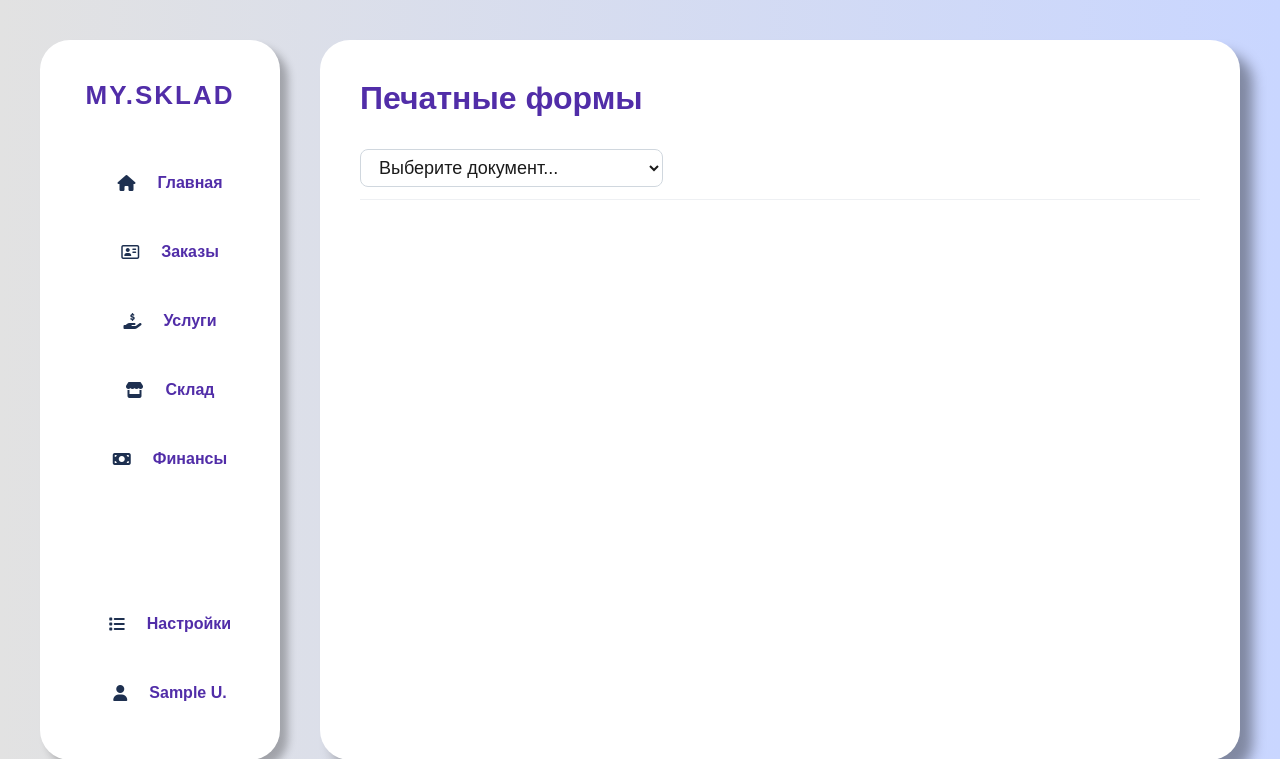
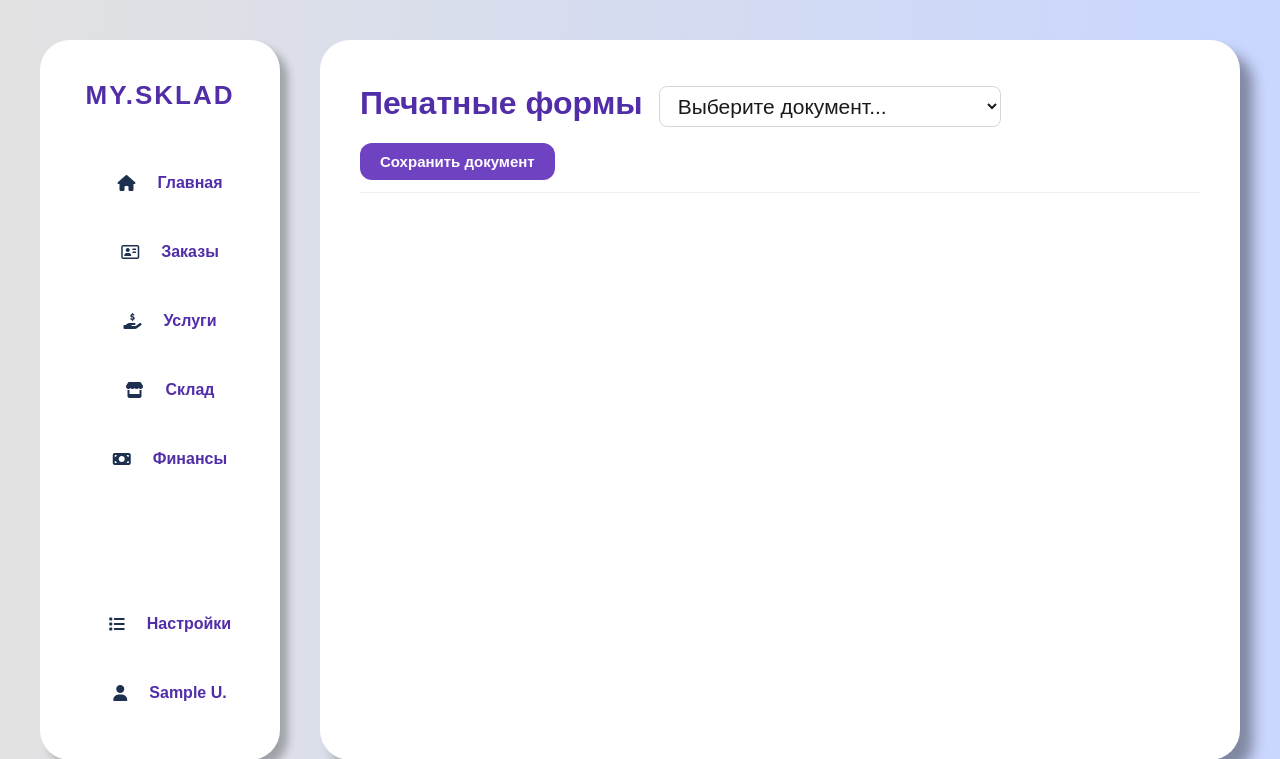
Before and after one commit to SergeyBalatskiy/crm_system, a Django app: page /profile/documents in a window 1280 px wide. Shown: the top 759 px of the page. Run offline with Django 5.2, Linux system fonts and the light colour scheme; the visitor is signed in with stand-in values (Sample User, id 1).

Commit message:
fix bug with incorrect response for HTMX (action) + fix has_changed from POST-method + add reesponse for JS frontend + create new frontend visual + change position for save-button

```diff
--- a/crm_system/profile_user/static/profile_user/css/tinymce.css
+++ b/crm_system/profile_user/static/profile_user/css/tinymce.css
@@ -31,7 +31,7 @@
 
 .navigation-select {
     flex-shrink: 0;
-    margin-bottom: 16px;
+    margin-top: 6px;
 }
 
 #editor-container {
@@ -93,8 +93,7 @@
 }
 
 .document-show-box h1 {
-    margin-top: 0;
-    margin-bottom: 20px;
+    margin: 0;
     color: #512da8;
 }
 
@@ -102,7 +101,7 @@
     display: flex;
     align-items: center;
     gap: 16px;
-    margin-top: 12px;
+    margin-top: 0;
 }
 
 .selected-document label {
@@ -114,12 +113,112 @@
 
 .selected-document select.custom-select {
     padding: 7px 32px 7px 14px;
-    font-size: 18px;
+    font-size: 21px;
     color: #1a1a1a;
     background-color: #ffffff;
     border: 1px solid #d0d7de;
     border-radius: 8px;
     outline: none;
     cursor: pointer;
+    margin-bottom: 0;
     transition: border-color 0.2s ease, box-shadow 0.2s ease;
 }
+
+/* Контейнер теперь позиционируется относительно белого блока .document-show-box */
+#toast-container {
+    position: absolute;
+    top: 30px;
+    right: 40px;
+    z-index: 1000;
+    display: flex;
+    flex-direction: column;
+    gap: 10px;
+    max-width: 385px;
+    pointer-events: none;
+}
+
+/* Общий стиль для всех плашек */
+.alert {
+    display: flex;
+    align-items: center;
+    gap: 10px;
+    padding: 14px 20px;
+    border-radius: 12px;
+    font-size: 18px;
+    font-weight: 600;
+    box-shadow: 0 4px 12px rgba(0, 0, 0, 0.08);
+    pointer-events: auto;
+}
+
+.alert-icon {
+    flex-shrink: 0;
+}
+
+/* Зеленый цвет — Изменения успешно сохранены */
+.alert-success {
+    background-color: #e6f4ea;
+    color: #137333;
+    border: 1px solid #ceead6;
+}
+
+/* Красный цвет — Изменения не обнаружены */
+.alert-danger {
+    background-color: #fce8e6;
+    color: #c5221f;
+    border: 1px solid #fad2cf;
+}
+
+.header-row {
+    display: flex;
+    align-items: center;
+    gap: 16px;
+    margin-bottom: 16px;
+    flex-wrap: wrap;
+}
+
+.btn-action,
+#reset-btn-container button,
+#reset-btn-container a {
+    display: inline-flex;
+    align-items: center;
+    justify-content: center;
+    padding: 10px 20px;
+    font-size: 15px;
+    font-weight: 600;
+    border-radius: 12px;
+    border: none;
+    cursor: pointer;
+    text-decoration: none;
+    transition: background-color 0.2s ease, opacity 0.2s ease;
+    white-space: nowrap;
+}
+
+.btn-save {
+    background-color: #6f42c1;
+    color: #ffffff;
+}
+
+.btn-save:hover {
+    background-color: #59339d;
+}
+
+/* Красная кнопка "По умолчанию" */
+.btn-reset,
+#reset-btn-container button,
+#reset-btn-container a {
+    background-color: #dc3545;
+    color: #ffffff;
+}
+
+.btn-reset:hover,
+#reset-btn-container button:hover,
+#reset-btn-container a:hover {
+    background-color: #bb2d3b;
+}
+
+/* Нижний блок навигации (Назад / Далее) */
+.bottom-actions {
+    display: flex;
+    gap: 12px;
+    margin-top: 16px;
+}
--- a/crm_system/profile_user/templates/profile_user/base.html
+++ b/crm_system/profile_user/templates/profile_user/base.html
@@ -3,8 +3,10 @@
 <html lang="ru">
 
 <head>
+    <link rel="shortcut icon" href="#">
     <meta charset="UTF-8">
     <title>Личный кабинет</title>
+    <link rel="stylesheet" href="{% static 'profile_user/css/tinymce.css' %}">
     <script src="https://cdn.jsdelivr.net/npm/htmx.org@2.0.10/dist/htmx.js"
         integrity="sha384-Q+Dky3iHVJOr6wUjQ4ulh6uQ76an/t+ak1+PjMVaxRjbZamFLAG+u9InkfjbsEQf"
         crossorigin="anonymous"></script>
--- a/crm_system/profile_user/templates/profile_user/documents_form/document.html
+++ b/crm_system/profile_user/templates/profile_user/documents_form/document.html
@@ -3,10 +3,10 @@
 <input type="hidden" id="fetched-doc-type" value="{{ cur_doc }}">
 
 <div id="reset-btn-container" hx-swap-oob="true">
-    <form method="POST" action="{% url 'backup_default_doc' %}" style="margin: 0;">
+    <form hx-post="{% url 'backup_default_doc' %}" hx-target="#hidden-data-container" hx-swap="innerHTML"
+        style="margin: 0;">
         {% csrf_token %}
         <input type="hidden" name="current_document" value="{{ cur_doc }}">
-        <button type="submit" class="btn-delete-worker">По умолчанию для {{ cur_doc }}</button>
-        <h1>{{ cur_doc }}</h1>
+        <button type="submit" class="btn-delete-worker">По умолчанию</button>
     </form>
 </div>
--- a/crm_system/profile_user/templates/profile_user/tinymce.html
+++ b/crm_system/profile_user/templates/profile_user/tinymce.html
@@ -2,14 +2,18 @@
 {% load static %}
 
 {% block content %}
-<link rel="stylesheet" href="{% static 'profile_user/css/tinymce.css' %}">
 
 <div class="document-show-place">
     <div class="document-show-box">
+        <div id="toast-container"></div>
+
+        <!-- Шапка: Заголовок, Выбор, Сохранить, По умолчанию -->
+        <div class="header-row">
             <h1>Печатные формы</h1>
+
             <form method="get" class="navigation-select">
                 <div class="selected-document">
-                <select class="custom-select mb-4" name="documents" id="page-select" hx-trigger="change"
+                    <select class="custom-select" name="documents" id="page-select" hx-trigger="change"
                         hx-target="#hidden-data-container" hx-get="{% url 'tiny_mce' %}" hx-swap="innerHTML">
                         <option value="" disabled selected hidden>Выберите документ...</option>
                         <option value="garanty_doc">Акт о гарантии</option>
@@ -20,33 +24,30 @@
                 </div>
             </form>
 
-        <!-- Кнопка восставновления по умолчанию выбранного документа (работает через hx-swap-oob='true')-->
+            <!-- Кнопка «Сохранить документ» связывается с формой через form="editor-form" -->
+            <button type="button" class="btn-action btn-save"
+                onclick="tinymce.triggerSave(); htmx.trigger('#editor-form', 'submit');">
+                Сохранить документ
+            </button>
+
+            <!-- Контейнер для кнопки «По умолчанию» (приходит через hx-swap-oob) -->
             <div id="reset-btn-container"></div>
+        </div>
 
         <hr class="custom-divider">
 
         <div id="hidden-data-container" style="display: none;"></div>
 
         <div id="editor-container" style="display: none;">
-            <form method="post" action="">
+            <form id="editor-form" hx-post="{% url 'tiny_mce' %}" hx-headers='{"X-CSRFToken": "{{ csrf_token }}"}'>
                 {% csrf_token %}
                 <input type="hidden" name="document" id="current-document-input" value="">
-
                 {{ tiny_mce.media }}
                 {{ tiny_mce.as_p }}
-
-                <!-- Добавить выход из создания категории через esc! (.js) -->
-
-                <!-- Необходимо изменить и подкорректировать визуал чтобы он был ровным, чтобы сначала появлялись 2 кнопки вперед и назад, а потом, после выбора
-                появлялась посередине кнопка. Также нужно сделать ограничитель с серой "полосой" снизу + добавить кнопку которая "восстанавливает" документ до дефолтного
-                состояния ("По умолчанию") <- Скорее всего, сделать эту кнопку нужно сверху правее от самого выбора формы -->
-
-                <!-- В БУДУЩЕМ ДОБАВИТЬ СПРАВА ОКНО КОТОРОЕ БУДЕТ ОТВЕЧАТЬ ЗА ВСТАВКУ ЭЛЕМЕНТОВ
-                 КАК ЭТО СДЕЛАТЬ - ПОКА ЧТО Я НЕ ЗНАЮ, НО УВЕРЕН ЧТО ЭТО ЭТО НЕНАДОЛГО... -->
-
+                <div class="bottom-actions">
                     <a href="{% url 'categories' %}" class="btn btn-primary btn-next">Назад</a>
-                <button type="submit">Сохранить документ</button>
                     <a href="{% url 'form-editor' %}" class="btn btn-primary btn-next">Далее</a>
+                </div>
             </form>
         </div>
     </div>
@@ -73,6 +74,52 @@
             }
         }
     });
+
+    // Функция создания красивого всплывающего уведомления
+    function showToast(message, type = 'success') {
+        const container = document.getElementById('toast-container');
+
+        // Создаем элемент alert
+        const alertDiv = document.createElement('div');
+        alertDiv.className = `alert alert-${type} fade-in`;
+
+        // SVG-иконка в зависимости от типа
+        const icon = type === 'success'
+            ? `<svg class="alert-icon" xmlns="http://www.w3.org/2000/svg" width="20" height="20" fill="currentColor" viewBox="0 0 16 16">
+            <path d="M16 8A8 8 0 1 1 0 8a8 8 0 0 1 16 0zm-3.97-3.03a.75.75 0 0 0-1.08.022L7.477 9.417 5.384 7.323a.75.75 0 0 0-1.06 1.06L6.97 11.03a.75.75 0 0 0 1.079-.02l4.992-5.99a.75.75 0 0 0-.018-1.042z"/>
+           </svg>`
+            : `<svg class="alert-icon" xmlns="http://www.w3.org/2000/svg" width="20" height="20" fill="currentColor" viewBox="0 0 16 16">
+            <path d="M8 16A8 8 0 1 0 8 0a8 8 0 0 0 0 16zm.93-9.412-1 4.705c-.07.34.029.533.304.533.194 0 .487-.07.686-.246l-.088.416c-.287.346-.92.598-1.465.598-.703 0-1.002-.422-.808-1.319l.738-3.468c.064-.293.006-.399-.287-.47l-.451-.081.082-.381 2.29-.287zM8 5.5a1 1 0 1 1 0-2 1 1 0 0 1 0 2z"/>
+           </svg>`;
+
+        alertDiv.innerHTML = `${icon}<span>${message}</span>`;
+        container.appendChild(alertDiv);
+
+        // Автоматическое удаление через 3.5 секунды с плавной анимацией
+        setTimeout(() => {
+            alertDiv.style.opacity = '0';
+            alertDiv.style.transition = 'opacity 0.4s ease';
+            setTimeout(() => alertDiv.remove(), 400);
+        }, 3500);
+    }
+
+    // Слушатели HTMX-событий с сервера
+    document.body.addEventListener('success_save_doc', function () {
+        showToast('Изменения успешно сохранены!', 'success');
+    });
+
+    document.body.addEventListener('no_changes_doc', function () {
+        showToast('Изменения не обнаружены.', 'danger');
+    });
+
+    document.body.addEventListener('backup_success', function () {
+        showToast('Документ восстановлен!', 'success');
+    });
+
+    document.body.addEventListener('htmx:configRequest', function (event) {
+        event.detail.headers['X-CSRFToken'] = '{{ csrf_token }}';
+    });
+
 </script>
 
 
--- a/crm_system/profile_user/views/tinymce.py
+++ b/crm_system/profile_user/views/tinymce.py
@@ -4,11 +4,8 @@ from django.contrib.auth.decorators import login_required
 from django.utils.decorators import method_decorator
 from django.contrib.auth.decorators import login_required
 from django.urls import path
-from profile_user.forms import ServiceInfoForm, WorkersFormSet, DocumentInfoForm
-from django.views.generic.edit import CreateView
-from django.urls import reverse_lazy
-from django.contrib import messages
-from profile_user.models import StatusCategory, DocumentInformation, WorkersInfo
+from profile_user.forms import DocumentInfoForm
+from profile_user.models import DocumentInformation
 from django.http import HttpResponse
 
 
@@ -17,12 +14,6 @@ from django.http import HttpResponse
 class ShowDocumentView(TemplateView):
     documents_form = 'profile_user/documents_form/document.html'
     template_name = 'profile_user/tinymce.html'
-
-    def form_valid(self, document_info, name):
-        upd_doc = DocumentInformation.objects.get(user = self.request.user, name = name)
-        upd_doc.content = document_info.cleaned_data["content"]
-        upd_doc.save()
-        return HttpResponse(status=204)
 
     def post(self, request, *args, **kwargs):
         cur_doc = request.POST.get('document')
@@ -35,10 +26,23 @@ class ShowDocumentView(TemplateView):
         }
 
         name = document_names.get(cur_doc)
-        document_info = DocumentInfoForm(self.request.POST)
+        document_object = DocumentInformation.objects.get(user = self.request.user, name = name)
+        document_info = DocumentInfoForm(self.request.POST, instance=document_object)
+
         if document_info.is_valid():
-                # Здесь активируется функция, которая отвечает за главное сохранение
-                return self.form_valid(document_info, name)
+            if document_info.has_changed():
+
+                # Здесь активируется главное сохранение
+                document_info.save()
+                response = HttpResponse(status=204)
+                response['HX-Trigger'] = 'success_save_doc'
+                return response
+
+            response = HttpResponse(status=204)
+            response['HX-Trigger'] = 'no_changes_doc'
+            return response
+
+        return HttpResponse(status=400)
 
     # Передаю в сайт методом GET форму самого tinymce
     def get(self, request, *args, **kwargs):
```
Also changed, not shown: crm_system/profile_user/views/backup_default_doc.py (+17 -14 lines). Lines whose indentation alone changed are shown as unchanged.
